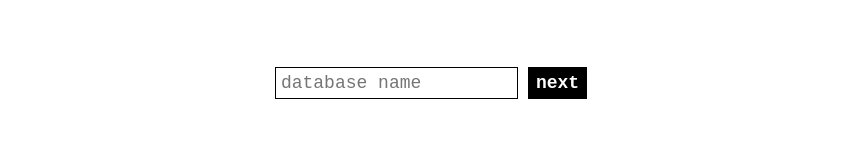
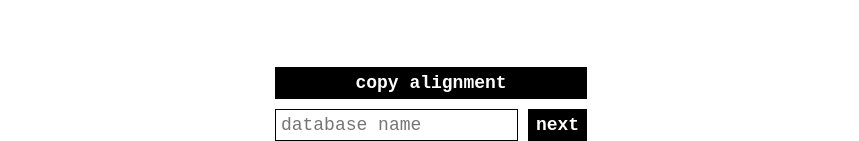
Before and after one commit to marcos-acosta/fliptable-alignment-voter, a Next.js app: page /admin in a window 1280 px wide. Shown: the part 890-1031 px from the top of the page, without its empty margins (209-1068 px from the left). Before the commit the page ends 989 px from the top, so only its background shows below. Built offline with nearby package versions, Linux system fonts and the light colour scheme; no server answers.

Commit message:
Add copy alignment button

```diff
--- a/src/app/admin/page.module.css
+++ b/src/app/admin/page.module.css
@@ -21,9 +21,16 @@
     font-weight: bold;
 }
 
-.newDbContainer {
+.actionsContainer {
     margin-top: 50px;
     font-size: 18px;
+    display: flex;
+    flex-direction: column;
+    gap: 10px;
+    width: min-content;
+}
+
+.newDbContainer {
     display: flex;
     flex-direction: row;
     gap: 10px;
@@ -36,7 +43,7 @@
     border: 1px solid black;
 }
 
-.newDbButton {
+.button {
     font-family: inherit;
     font-size: inherit;
     padding: 3px 5px;
@@ -44,4 +51,9 @@
     background-color: black;
     color: white;
     font-weight: bold;
+    cursor: pointer;
 }
+
+.fullWidth {
+    width: 100%;
+}
--- a/src/app/admin/page.tsx
+++ b/src/app/admin/page.tsx
@@ -10,11 +10,13 @@ import type {
 import AxisPad from "@/components/AxisPad";
 import { PARTYKIT_HOST, ROOM_NAME } from "../../../shared/constants";
 import styles from "./page.module.css";
+import { classes } from "@/utils/throttle";
 
 export default function AdminPage() {
   const socketRef = useRef<PartySocket | null>(null);
   const [snapshot, setSnapshot] = useState<VoteSnapshot | null>(null);
   const [dbName, setDbName] = useState("");
+  const [copyText, setCopyText] = useState("copy alignment");
 
   useEffect(() => {
     const partySocket = new PartySocket({
@@ -39,6 +41,13 @@ export default function AdminPage() {
     setDbName("");
   };
 
+  const copyAlignmentToClipboard = async () => {
+    const consensusString = `${snapshot?.consensus.x.toFixed(2)},${snapshot?.consensus.y.toFixed(2)}`;
+    await navigator.clipboard.writeText(consensusString);
+    setCopyText("copied!");
+    setTimeout(() => setCopyText("copy alignment"), 500);
+  };
+
   return (
     <div className={styles.page}>
       <div className={styles.dbNameContainer}>
@@ -60,6 +69,15 @@ export default function AdminPage() {
         points={snapshot?.votes}
         readonly
       />
+      <div className={styles.actionsContainer}>
+        <div className={styles.copyAlignmentContainer}>
+          <button
+            onClick={copyAlignmentToClipboard}
+            className={classes(styles.button, styles.fullWidth)}
+          >
+            {copyText}
+          </button>
+        </div>
         <div className={styles.newDbContainer}>
           <input
             type="text"
@@ -68,10 +86,11 @@ export default function AdminPage() {
             onChange={(e) => setDbName(e.target.value)}
             placeholder="database name"
           />
-        <button onClick={newDatabase} className={styles.newDbButton}>
+          <button onClick={newDatabase} className={styles.button}>
             next
           </button>
         </div>
       </div>
+    </div>
   );
 }
```
Lines whose indentation alone changed are shown as unchanged.
